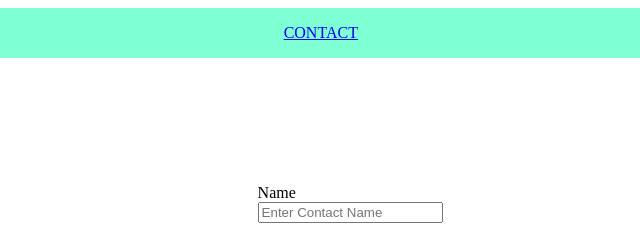
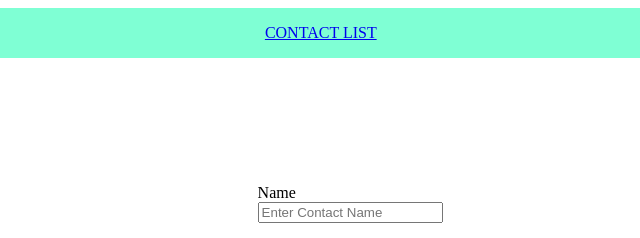
Before and after one commit to naseeb-shah/contact, a plain HTML site: page index.html in a window 1280 px wide. Shown: the top 238 px of the page, 256-896 px from the left. Drawn offline with Linux system fonts and the light colour scheme.

Commit message:
Update index.html

```diff
--- a/index.html
+++ b/index.html
@@ -30,7 +30,7 @@
     <div class="home">
         <p><a href="index.html">HOME</a></p>
     </div> <div class="home">
-        <p><a href="contact.html">CONTACT</a></p>
+        <p><a href="contact.html">CONTACT LIST</a></p>
     </div>
     <div class="home">
         <p><a href="favourites.html">Favourites</a></p>
```
